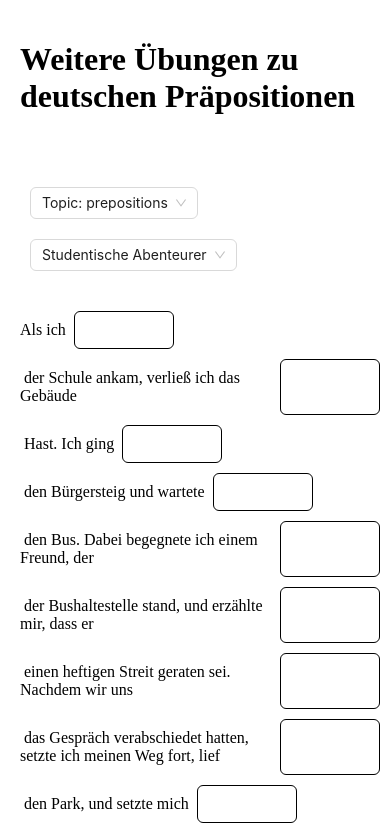
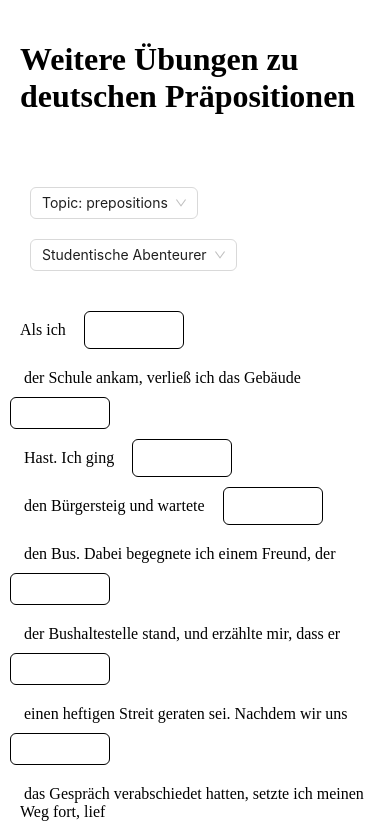
Before and after one commit to DomenicoSacco94/german-practice, a React (Vite) app: page / in a window 390 px wide. Shown: the top 829 px of the page. Built offline with nearby package versions, Linux system fonts and the light colour scheme.

Commit message:
test layout mobile

```diff
--- a/src/App.css
+++ b/src/App.css
@@ -58,12 +58,9 @@
 
 @media (max-width: 600px) {
     .main {
-        grid-template-rows: auto auto auto;
-        grid-template-columns: 1fr;
-        grid-template-areas:
-            "exerciseHeader"
-            "exerciseSelectors"
-            "exerciseCanvas";
+        display: flex;
+        flex-direction: column;
+        align-items: center;
     }
 
     .exerciseSelectors {
@@ -77,4 +74,20 @@
     .validateButton {
         width: 100%;
     }
+
+    .inputContainer {
+        display: flex;
+        flex-wrap: wrap;
+        margin-bottom: 10px;
+    }
+
+    .holeText {
+        margin-right: 10px;
+        white-space: pre-wrap;
+    }
+
+    .holeInput {
+        max-width: 100px;
+        margin-right: 10px;
+    }
 }
```
